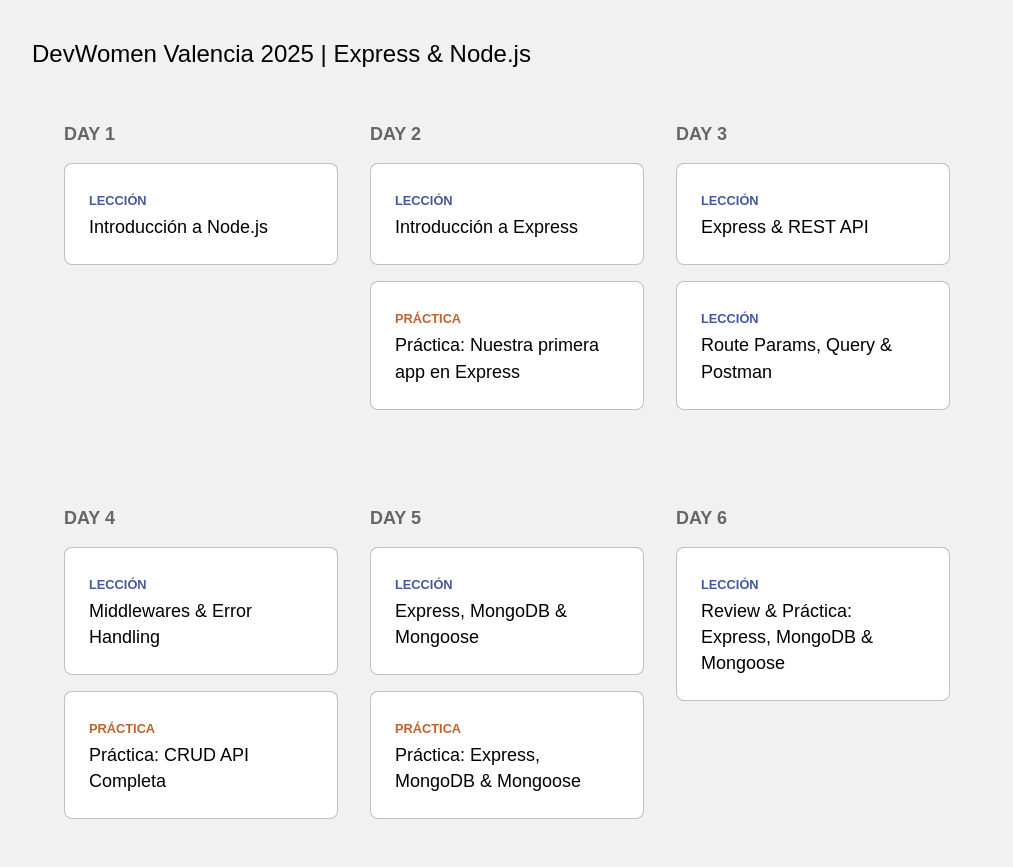
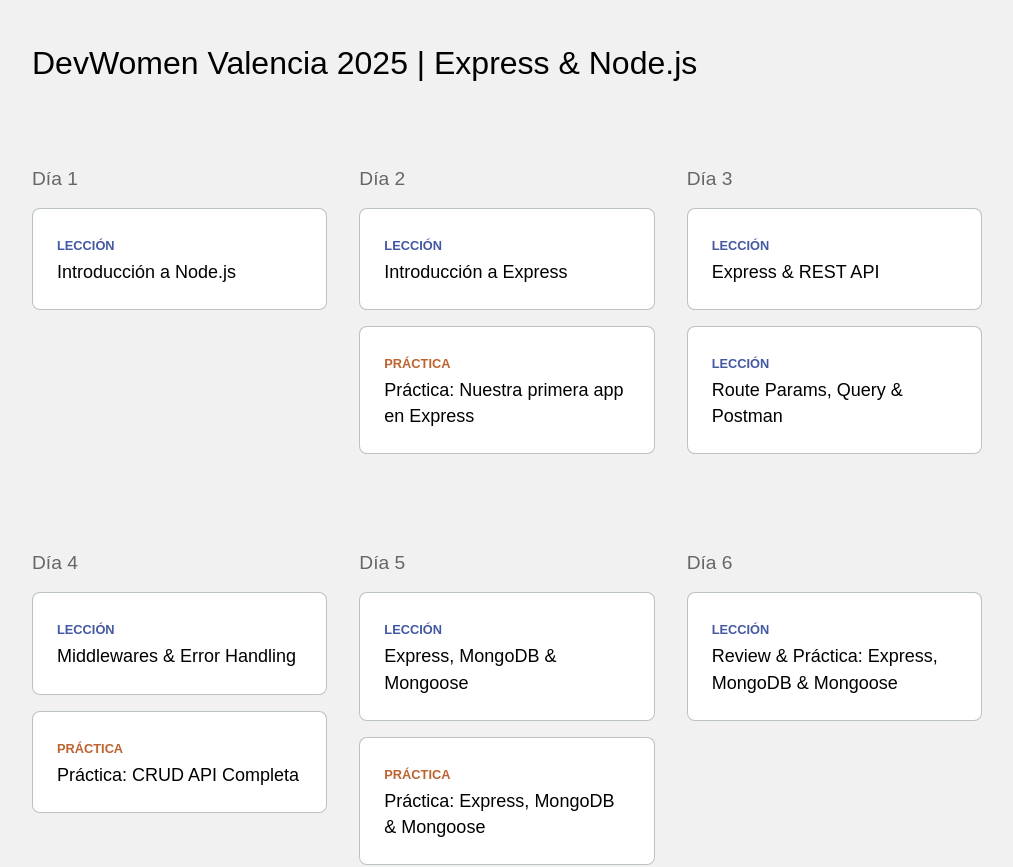
Before and after one commit to teledirigido/womendev-valencia-oct2025, a Nuxt app: page / in a window 1280 px wide. Shown: the top 867 px of the page, without its empty margins (133-1146 px from the left). Built offline with nearby package versions, Linux system fonts and the light colour scheme.

Commit message:
course update

```diff
--- a/app/components/CourseList.vue
+++ b/app/components/CourseList.vue
@@ -18,7 +18,7 @@
 <script setup>
 const course = [
   {
-    title: 'Day 1',
+    title: 'Día 1',
     lessons: [
       {
         link: '/lessons/intro-node',
@@ -27,7 +27,7 @@
     ]
   },
   {
-    title: 'Day 2',
+    title: 'Día 2',
     lessons: [
       {
         link: '/lessons/intro-express',
@@ -41,7 +41,7 @@
     ]
   },
   {
-    title: 'Day 3',
+    title: 'Día 3',
     lessons: [
       {
         link: '/lessons/express-rest-api',
@@ -54,7 +54,7 @@
     ]
   },
   {
-    title: 'Day 4',
+    title: 'Día 4',
     lessons: [
       {
         link: '/lessons/middlewares-error-handling',
@@ -68,7 +68,7 @@
     ]
   },
   {
-    title: 'Day 5',
+    title: 'Día 5',
     lessons: [
       {
         link: '/lessons/mongodb-mongoose',
@@ -82,7 +82,7 @@
     ]
   },
   {
-    title: 'Day 6',
+    title: 'Día 6',
     lessons: [
       {
         link: '/lessons/practice-mini-project',
@@ -95,15 +95,13 @@
 
 <style>
 .course-container {
-  padding: 2rem;
   display: grid;
   grid-template-columns: repeat(3, 1fr);
   gap: 2rem;
   row-gap: 5rem;
 
   .course-container--title {
-    font-weight: bold;
-    text-transform: uppercase;
+    font-size:1.2rem;
     color: #666;
   }
 
@@ -153,8 +151,9 @@
     }
   }
 }
-@media all and (max-width: 850px) {
+@media all and (max-width: 960px) {
   .course-container {
+    padding:1.5rem;
     grid-template-columns: repeat(2, 1fr);
   }
 }
--- a/app/components/SiteHeader.vue
+++ b/app/components/SiteHeader.vue
@@ -6,9 +6,9 @@
 
 <style>
 .site-header {
-  padding:1rem 0 0.5rem;
+  padding:1rem 0rem 4rem;
   & h1 {
-    font-size: 1.5rem;
+    font-size: 2rem;
   }
 }
 </style>
```
